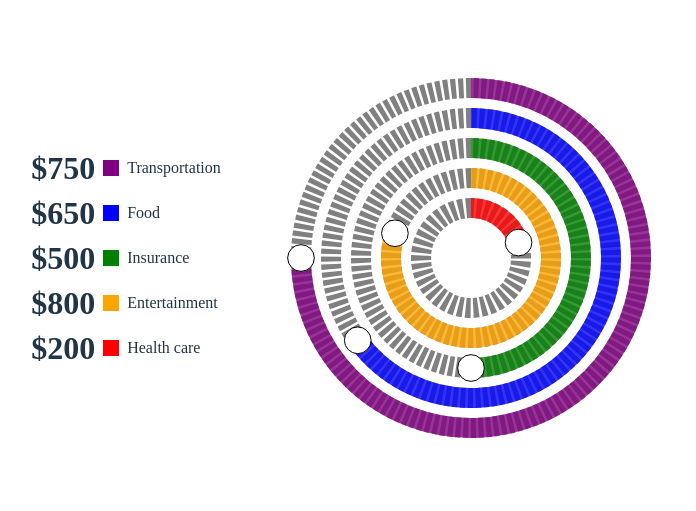
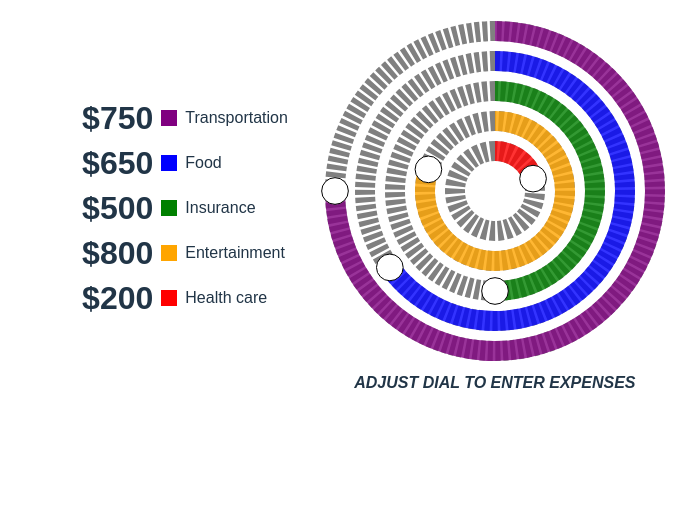
Before and after one commit to cufarvid/circular-slider, a website built with Vite: page index.html in a window 1280 px wide. Shown: the whole page, without its empty margins (284-980 px from the left). Built offline with nearby package versions, Linux system fonts and the light colour scheme.

Commit message:
feat: add instructions label
Signed-off-by: Vid Čufar <vid@cufar.dev>

```diff
--- a/src/circular-slider.ts
+++ b/src/circular-slider.ts
@@ -60,7 +60,7 @@ export class CircularSlider {
     this._max = max ?? 100;
     this._step = step ?? 1;
     this._color = color ?? '#000';
-    this._size = size ?? 500;
+    this._size = size ?? 350;
     this._coordinates = { x: this._size / 2, y: this._size / 2 };
 
     this._value = initialValue ? Math.min(initialValue, this._max) : this._min;
--- a/src/main.ts
+++ b/src/main.ts
@@ -8,35 +8,35 @@ import { StackedCircularSlider } from './stacked-circular-slider.ts';
       label: 'Transportation',
       color: 'purple',
       initialValue: 750,
-      radius: 170,
+      radius: 160,
       max: 1000,
     },
     {
       label: 'Food',
       color: 'blue',
       initialValue: 650,
-      radius: 140,
+      radius: 130,
       max: 1000,
     },
     {
       label: 'Insurance',
       color: 'green',
       initialValue: 500,
-      radius: 110,
+      radius: 100,
       max: 1000,
     },
     {
       label: 'Entertainment',
       color: 'orange',
       initialValue: 800,
-      radius: 80,
+      radius: 70,
       max: 1000,
     },
     {
       label: 'Health care',
       color: 'red',
       initialValue: 200,
-      radius: 50,
+      radius: 40,
       max: 1000,
     },
   ];
--- a/src/stacked-circular-slider.ts
+++ b/src/stacked-circular-slider.ts
@@ -23,17 +23,34 @@ export class StackedCircularSlider {
     sliders.forEach((slider) => {
       this.appendSlider(slider);
     });
+
+    this._renderInstructions();
   }
 
-  private _createContainer(parent: Element, size: number = 500): SVGSVGElement {
+  private _createContainer(parent: Element, size: number = 350): SVGSVGElement {
+    const container = document.createElement('div');
+    container.classList.add('container');
+
     const svg = createElementNS('svg', {
       width: size,
       height: size,
     });
 
-    parent.appendChild(svg);
+    container.appendChild(svg);
+    parent.appendChild(container);
 
     return svg;
+  }
+
+  private _renderInstructions(): void {
+    const instructions = document.createElement('div');
+    instructions.classList.add('instructions');
+    instructions.textContent = 'Adjust dial to enter expenses';
+
+    this._container
+      .getElementsByClassName('container')
+      .item(0)
+      ?.appendChild(instructions);
   }
 
   private _createLegendList(): HTMLUListElement {
--- a/src/style.css
+++ b/src/style.css
@@ -2,6 +2,12 @@
   color-scheme: light dark;
   color: rgba(255, 255, 255, 0.87);
   background-color: #242424;
+}
+
+body {
+  margin: 0;
+  padding: 0;
+  font-family: 'Arial', sans-serif;
 }
 
 #app {
@@ -9,6 +15,17 @@
   justify-content: center;
   align-items: center;
   flex-wrap: wrap;
+}
+
+.container {
+  display: flex;
+  flex-direction: column;
+  align-items: center;
+  margin: 1rem;
+}
+
+.legend {
+  margin: 1rem;
 }
 
 .legend__item {
@@ -28,6 +45,13 @@
   margin: 0.5rem;
 }
 
+.instructions {
+  font-weight: bold;
+  font-style: italic;
+  text-transform: uppercase;
+  margin: 0.5rem;
+}
+
 @media (prefers-color-scheme: light) {
   :root {
     color: #213547;
```
